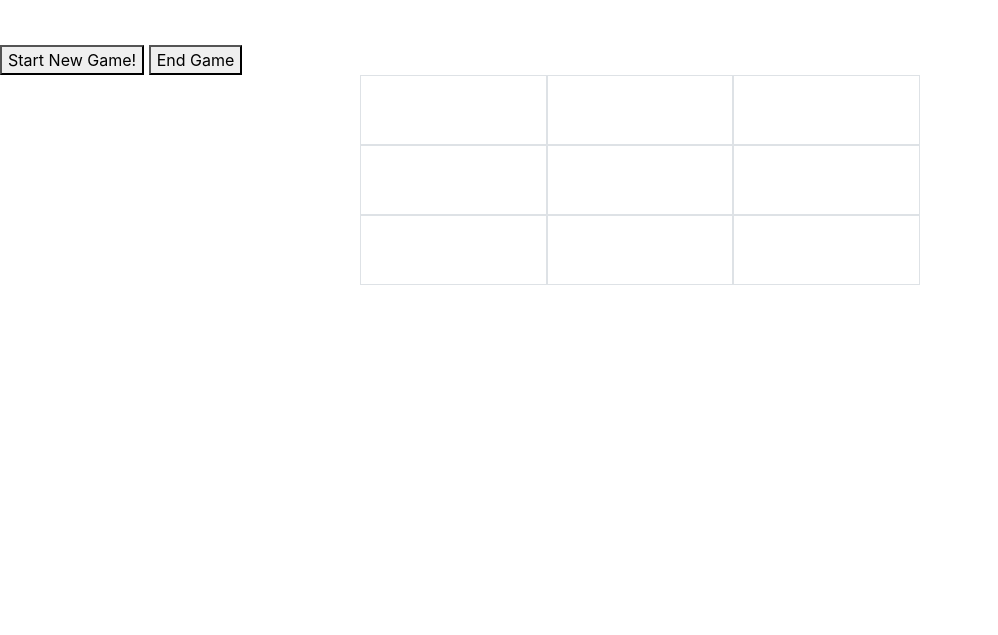
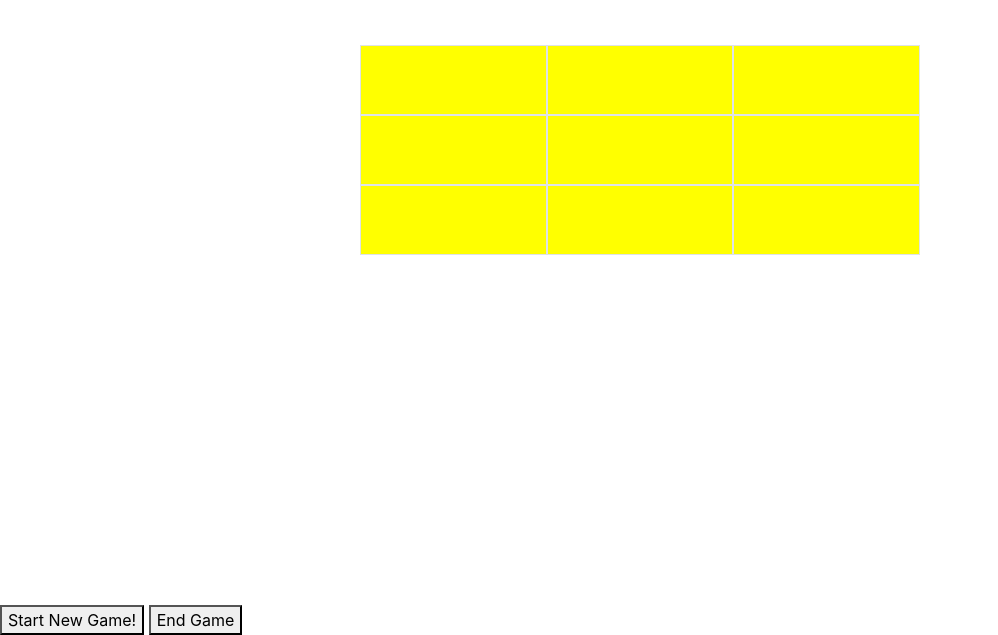
Before and after one commit to tylerr36/Tic-Tac-Toe---client, a website built with webpack: page index.html in a window 1280 px wide. Shown: the part 288-923 px from the top of the page, without its empty margins (0-998 px from the left). Built offline with nearby package versions, Linux system fonts and the light colour scheme.

Commit message:
Changed board background
Changed board color and adjusted buttons for new game and end game

```diff
--- a/assets/styles/index.scss
+++ b/assets/styles/index.scss
@@ -11,11 +11,11 @@
   display: flex;
   justify-content: center;
   align-items: center;
-  color: black;
+  color: green;
   font-size: 35px;
   margin: 0;
   padding: 0;
-  background-color: white;
+  background-color: yellow;
   cursor: pointer;
   }
 
--- a/index.html
+++ b/index.html
@@ -37,12 +37,7 @@
         <button>Change Password</button>
       </form>
 
-      <br></br>
-
-      <div class="game-buttons">
-        <button class="game-start" type="button">Start New Game!</button>
-        <button class="end-game">End Game</button>
-      </div>
+<br></br>
 
     <div class="container" id="main">
       <div class="row">
@@ -56,7 +51,12 @@
               <div id="7" class="col-4 border"></div>
               <div id="8" class="col-4 border"></div>
         </div>
-    </div>
+      </div>
+
+        <div class="game-buttons">
+            <button class="start-game" type="button">Start New Game!</button>
+            <button class="end-game">End Game</button>
+        </div>
 
     </body>
 </html>
```
